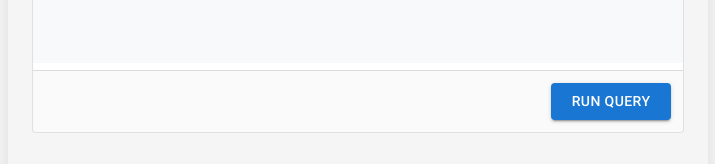
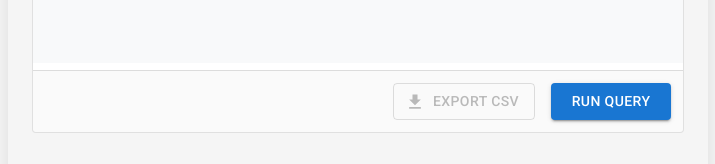
Before and after one commit to shashinadh28/Project_Query, a React (Vite) app: page / in a window 1280 px wide. Shown: the part 568-732 px from the top of the page, without its empty margins (282-997 px from the left). Built offline with nearby package versions, Linux system fonts and the light colour scheme.

Commit message:
fixed deployment errors

```diff
--- a/src/App.jsx
+++ b/src/App.jsx
@@ -247,6 +247,7 @@ const App = () => {
             onRunQuery={runQuery}
             isRunning={isRunningQuery}
             darkMode={darkMode}
+            queryResults={queryResults}
           />
 
           <DataTable tableData={queryResults} />
--- a/src/components/QueryEditor.jsx
+++ b/src/components/QueryEditor.jsx
@@ -6,8 +6,10 @@ import {
   Button,
   CircularProgress,
   useTheme,
-  useMediaQuery
+  useMediaQuery,
+  Tooltip
 } from '@mui/material';
+import DownloadIcon from '@mui/icons-material/Download';
 
 /**
  * SQL Query Editor component
@@ -18,7 +20,8 @@ const QueryEditor = ({
   onQueryTextChange,
   onRunQuery,
   isRunning,
-  darkMode
+  darkMode,
+  queryResults = []
 }) => {
   const [editorHeight, setEditorHeight] = useState(200);
   const theme = useTheme();
@@ -47,6 +50,57 @@ const QueryEditor = ({
     if ((e.ctrlKey || e.metaKey) && e.key === 'Enter') {
       e.preventDefault();
       onRunQuery();
+    }
+  };
+
+  // Export query results to CSV
+  const exportToCSV = () => {
+    if (!queryResults || queryResults.length === 0) return;
+
+    try {
+      // Get headers from the first result
+      const headers = Object.keys(queryResults[0]);
+
+      // Convert data to CSV format
+      const csvRows = [];
+
+      // Add headers row
+      csvRows.push(headers.join(','));
+
+      // Add data rows
+      queryResults.forEach(row => {
+        const values = headers.map(header => {
+          const value = row[header];
+          const escaped = String(value).replace(/"/g, '""');
+          return `"${escaped}"`;
+        });
+        csvRows.push(values.join(','));
+      });
+
+      // Combine into CSV string
+      const csvString = csvRows.join('\n');
+
+      // Create download link
+      const blob = new Blob([csvString], { type: 'text/csv;charset=utf-8;' });
+      const url = URL.createObjectURL(blob);
+      const link = document.createElement('a');
+
+      // Set filename with timestamp
+      const timestamp = new Date().toISOString().replace(/[:.]/g, '-');
+      const filename = `sql-query-results-${timestamp}.csv`;
+
+      link.setAttribute('href', url);
+      link.setAttribute('download', filename);
+      link.style.visibility = 'hidden';
+
+      // Append link, trigger download, and clean up
+      document.body.appendChild(link);
+      link.click();
+      document.body.removeChild(link);
+
+    } catch (error) {
+      console.error("Error exporting to CSV:", error);
+      // In a real app, you would show an error message to the user
     }
   };
 
@@ -138,10 +192,31 @@ const QueryEditor = ({
           p: 1.5,
           display: 'flex',
           justifyContent: 'flex-end',
+          gap: 2,
           borderTop: `1px solid ${theme.palette.divider}`,
           backgroundColor: darkMode ? 'rgba(255, 255, 255, 0.05)' : 'rgba(0, 0, 0, 0.02)'
         }}
       >
+        <Tooltip title="Export results to CSV file">
+          <span>
+            <Button
+              variant="outlined"
+              color="primary"
+              onClick={exportToCSV}
+              disabled={!queryResults || queryResults.length === 0}
+              startIcon={<DownloadIcon />}
+              size={isMobile ? "small" : "medium"}
+              sx={{
+                fontWeight: 500,
+                minWidth: isMobile ? '80px' : '120px',
+                transition: 'all 0.2s ease',
+              }}
+            >
+              Export CSV
+            </Button>
+          </span>
+        </Tooltip>
+
         <Button
           variant="contained"
           color="primary"
```
Lines whose indentation alone changed are shown as unchanged.
